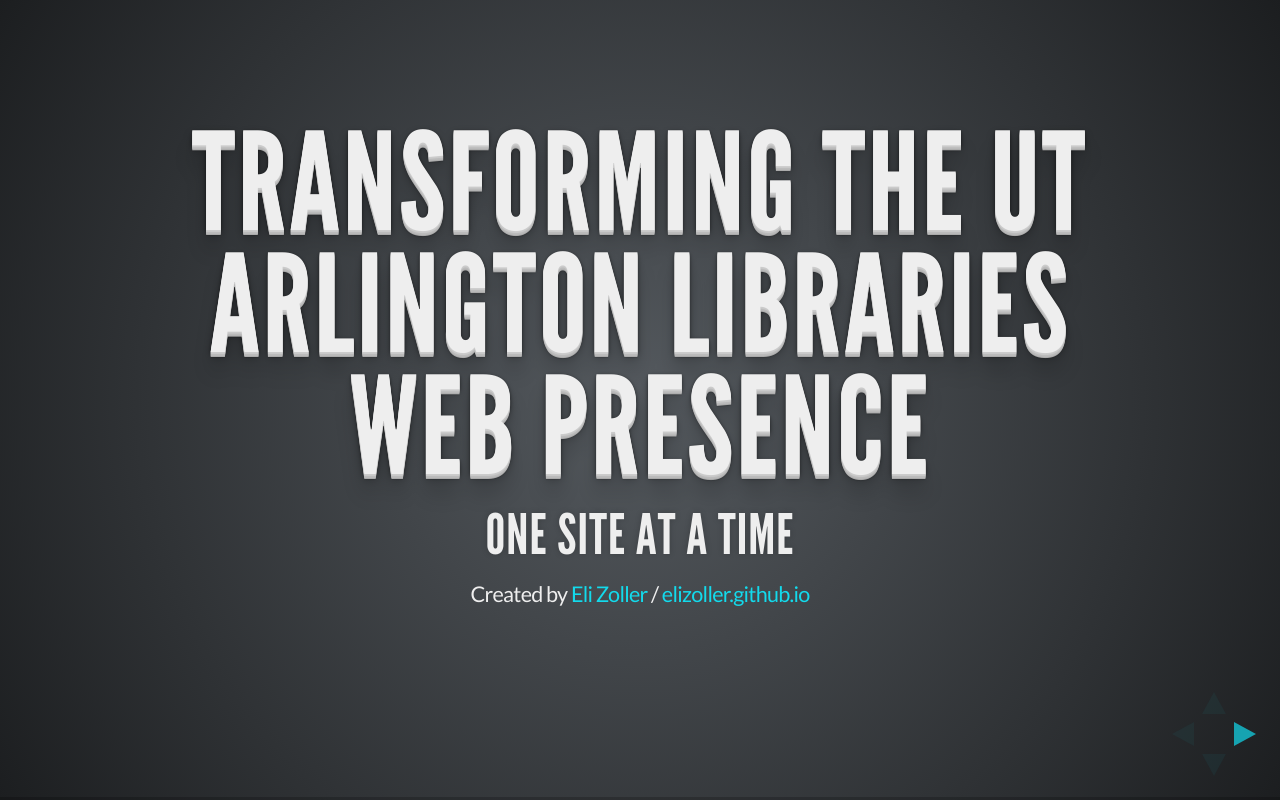
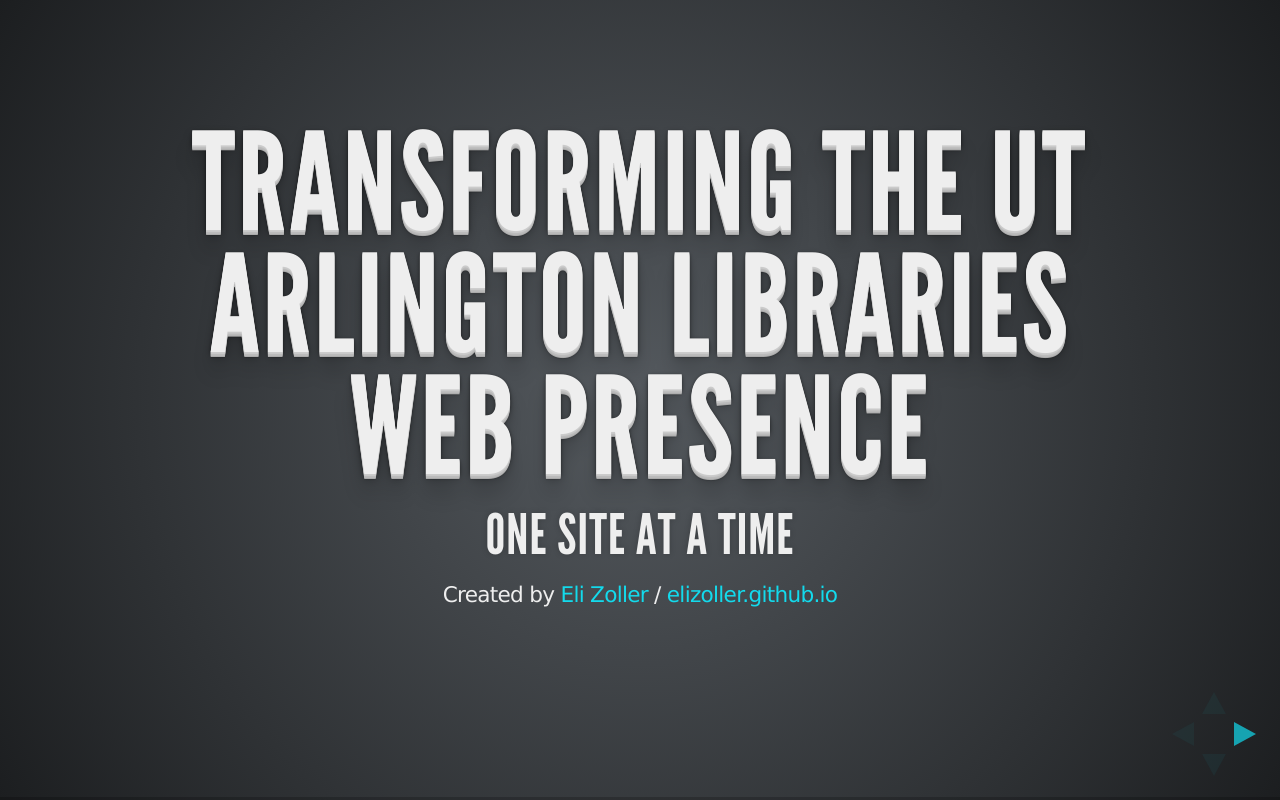
Before and after one commit to elizoller/elizoller.github.io, a PHP site: page / in a window 1280 px wide. Run offline with PHP 8.4, Linux system fonts and the light colour scheme.

Commit message:
chnage font

```diff
--- a/css/theme/default.css
+++ b/css/theme/default.css
@@ -25,7 +25,8 @@
   background-color: #2b2b2b; }
 
 .reveal {
-  font-family: "Lato", sans-serif;
+  /*font-family: "Lato", sans-serif;*/
+  font-family: 'Lucida Grande', sans-serif;
   font-size: 36px;
   font-weight: normal;
   letter-spacing: -0.02em;
```
